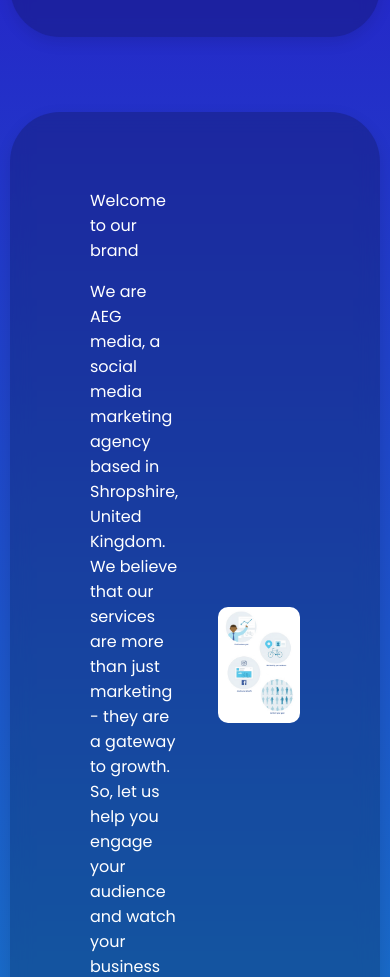
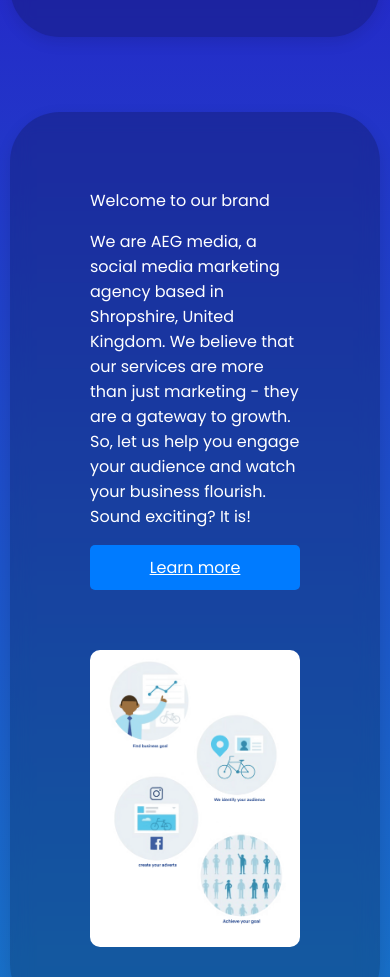
Before and after one commit to Creeeeger/aegmedia, a plain HTML site: page index.html in a window 390 px wide. Shown: the part 628-1605 px from the top of the page. Drawn offline with Linux system fonts and the light colour scheme.

Commit message:
index.html fix for mobile

```diff
--- a/styles.css
+++ b/styles.css
@@ -184,3 +184,16 @@ img {
     z-index: 1;
     color: #fff;
 }
+
+.button {
+    display: block;
+    margin: 0 auto;
+    text-align: center;
+}
+
+@media screen and (max-width: 1000px) {
+    .container {
+        flex-direction: column;
+        /* Stack columns vertically */
+    }
+}
```
